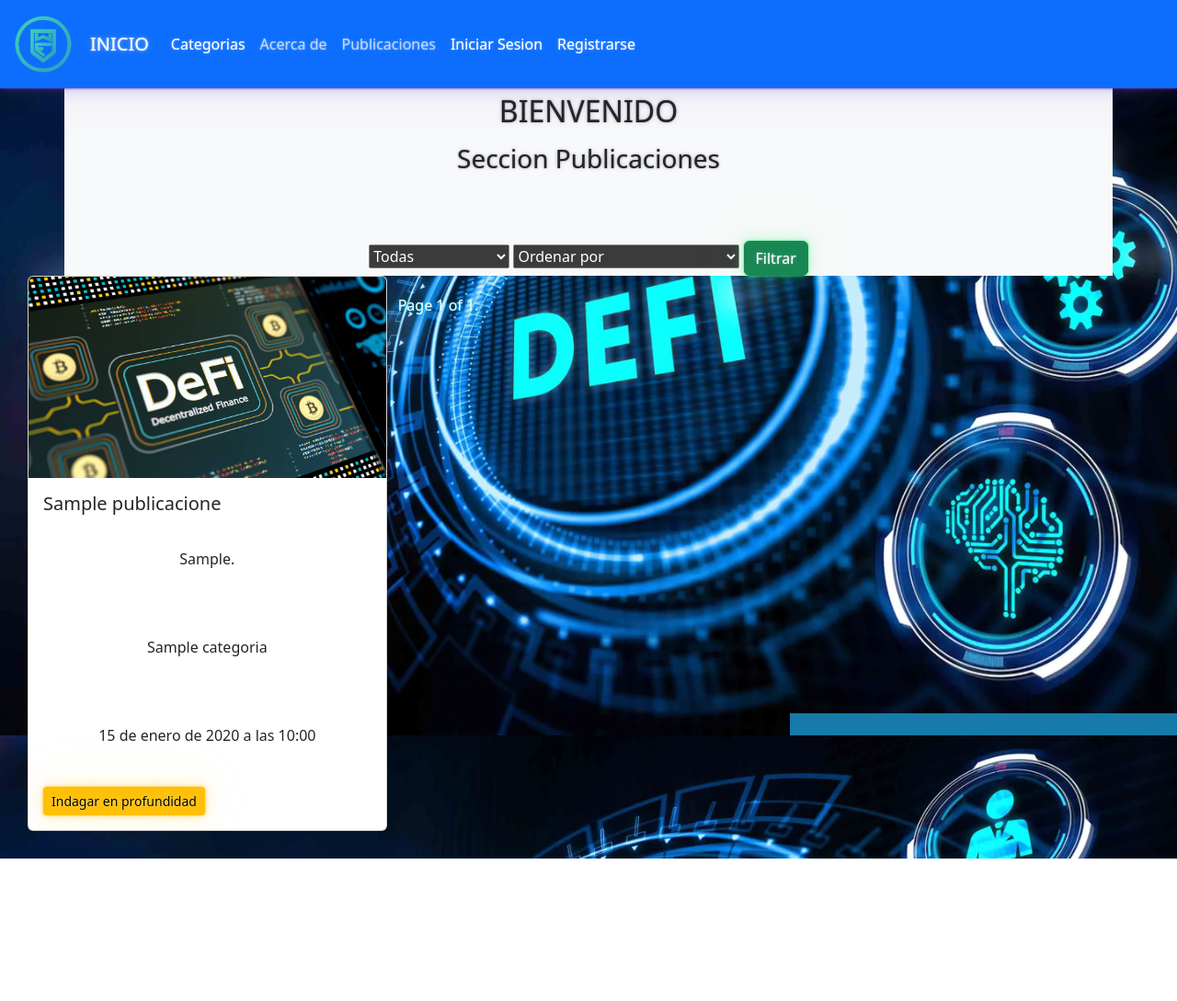
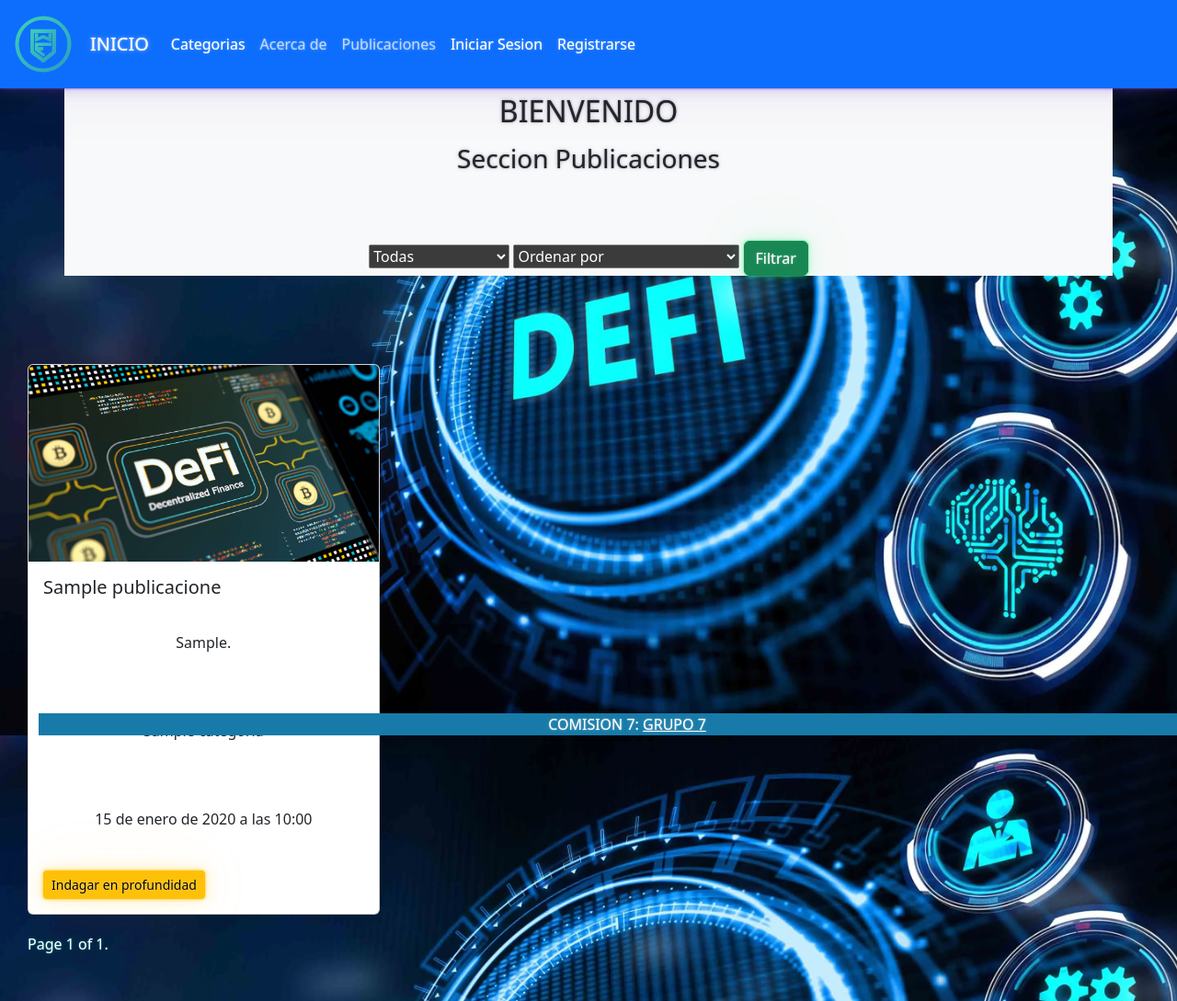
Before and after one commit to Grupo7-Informatorio/Grupo7_Comision7_Proyecto_Final_Info, a Django app: page /publicaciones/publicaciones/ in a window 1280 px wide. Shown: the whole page at 92% size. Before the commit the page ends 934 px from the top, so only its background shows below. Run offline with Django 4.2, Linux system fonts and the light colour scheme; tables that the repository leaves empty hold one stand-in row (values such as "Sample post"); some libraries are stand-ins or nearby versions.

Commit message:
arreglos publicaciones.html

```diff
--- a/DefiBlog/templates/publicaciones/publicaciones.html
+++ b/DefiBlog/templates/publicaciones/publicaciones.html
@@ -59,7 +59,8 @@
 
 
 {% for post in posteos %}
-  <div class="row row-cols-3 g-4">
+<div class="row">
+  <div class="row row-cols-3 g-4 pt-5">
     <div class="card-group">
       <div class="card h-100">
         <img src="{% static 'img/carr03.jpg' %}" class="card-img-top" alt="...">
@@ -70,13 +71,15 @@
           <p class="card-text">{{ post.fecha }}</p>
           <a href="{% url 'publicaciones:detalle-post' post.id %}" class="btn btn-warning btn btn-sm">Indagar en
             profundidad</a>
+        </div>
 
-            {% if user.is_superuser or user == post.creador %}
+        {% if user.is_superuser or user == post.creador %}
 
-               <a href="{% url 'publicaciones:editar-publicacion' post.id %}" class="btn btn-info btn btn-sm">Editar</a>
-              <a href="{% url 'publicaciones:eliminar-publicacion' post.id %}" class="btn btn-danger btn btn-sm">Eliminar</a>
+        <a href="{% url 'publicaciones:editar-publicacion' post.id %}" class="btn btn-info btn btn-sm">Editar</a>
+        <a href="{% url 'publicaciones:eliminar-publicacion' post.id %}" class="btn btn-danger btn btn-sm">Eliminar</a>
 
-            {% endif %}
+        {% endif %}
+      </div>
 
         </div>
 
```
